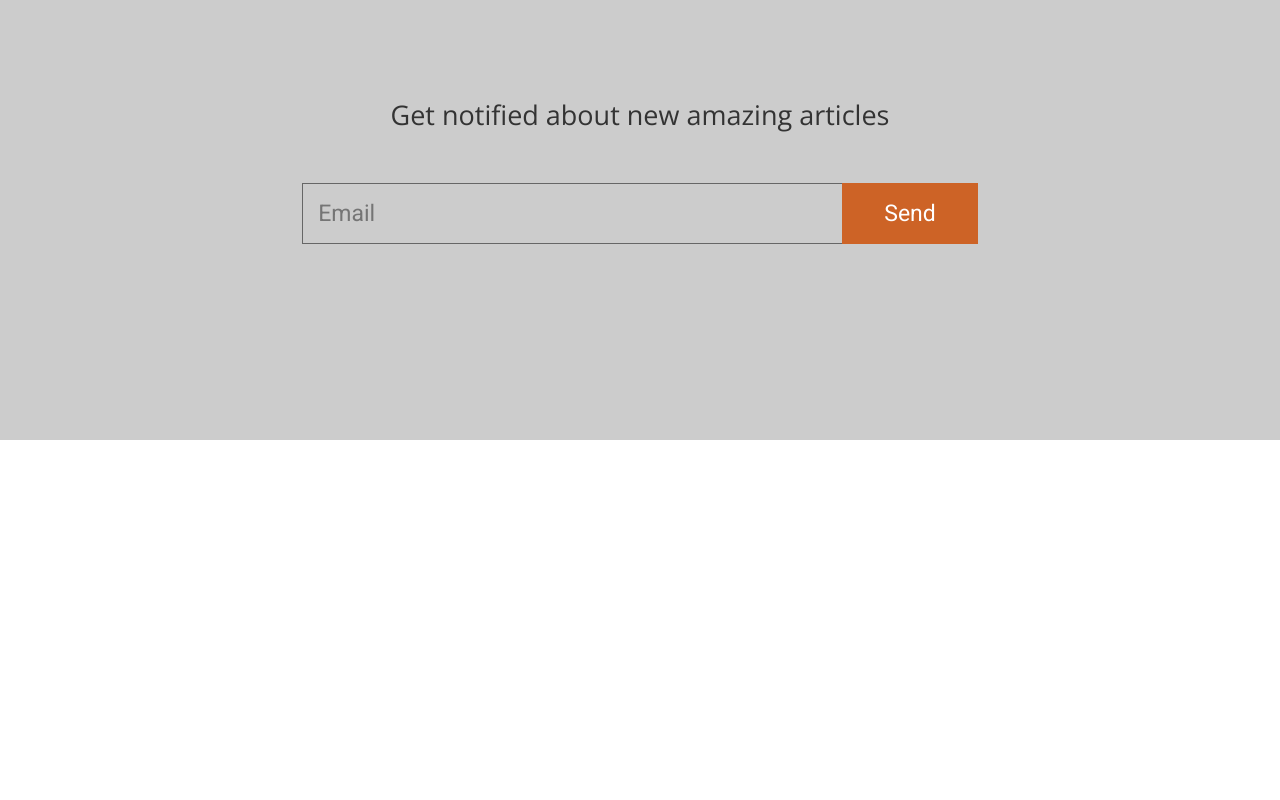
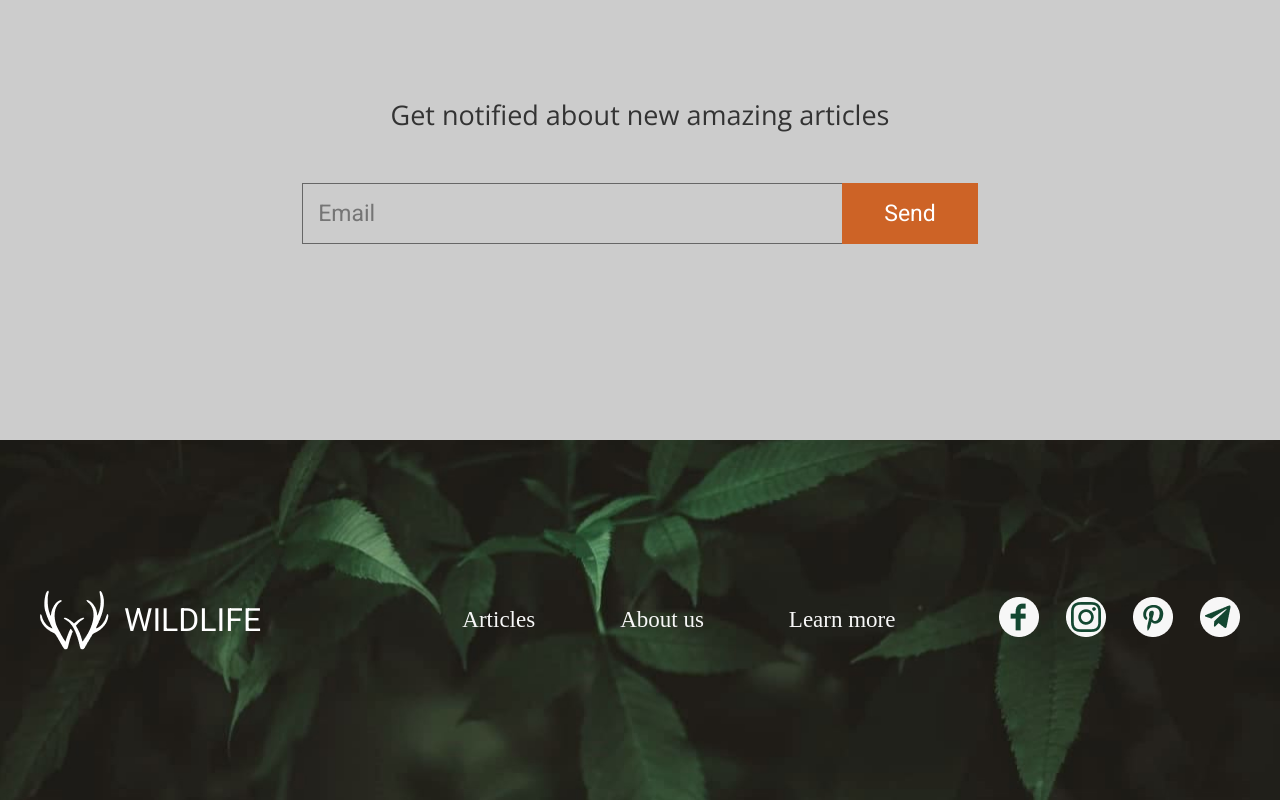
Before and after one commit to paulwooolf/wildlife, a plain HTML site: page index.html in a window 1280 px wide. Shown: the part 1707-2507 px from the top of the page. Before the commit the page ends 2147 px from the top, so only its background shows below. Drawn offline with nearby package versions, Linux system fonts and the light colour scheme.

Commit message:
feature: create three block

```diff
--- a/index.html
+++ b/index.html
@@ -47,17 +47,17 @@
                 </div>
                 <div class="slider-block">
                     <div class="slider-card">
-                        <img src="assets/slider1.jpg" alt="slider">
+                        <img src="assets/slider/slider1.jpg" alt="slider">
                         <div class="card-header">Deer</div>
                         <div class="card-description">Naturalist investigation</div>
                     </div>
                     <div class="slider-card">
-                        <img src="assets/slider2.jpg" alt="slider">
+                        <img src="assets/slider/slider2.jpg" alt="slider">
                         <div class="card-header">Squirrel</div>
                         <div class="card-description">Kamikaze squirrel</div>
                     </div>
                     <div class="slider-card">
-                        <img src="assets/slider3.jpg" alt="slider">
+                        <img src="assets/slider/slider3.jpg" alt="slider">
                         <div class="card-header">Bird</div>
                         <div class="card-description">Birds Fight club</div>
                     </div>
@@ -74,5 +74,28 @@
             </section>
         </main>
     </div>
+    <footer class="bottom">
+        <section class="footer-nav">
+            <div class="footer-logo-block">
+                <img src="assets/logo.png" alt="logo">
+                <h2 class="logo-block-title">WILDLIFE</h2>
+            </div>
+            <nav>
+                <ul>
+                    <li><a href="#">Articles</a></li>
+                    <li><a href="#">About us</a></li>
+                    <li><a href="#">Learn more</a></li>
+                </ul>
+            </nav>
+            <section class="networks">
+                <ul>
+                    <li><img alt="facebook" src="assets/networks/facebook.png"></li>
+                    <li><img alt="instagram" src="assets/networks/instagram.png"> </li>
+                    <li><img alt="pinterest" src="assets/networks/pinterest.png"> </li>
+                    <li><img alt="telegram" src="assets/networks/telegram.png"> </li>
+                </ul>
+            </section>
+        </section>
+    </footer>
 </body>
 </html>
--- a/style.css
+++ b/style.css
@@ -7,6 +7,10 @@
 html, body {
     margin: 0;
     padding: 0;
+}
+
+ul, li {
+    list-style: none;
 }
 
 .first-block {
@@ -36,7 +40,7 @@ header {
     max-width: 1200px;
 }
 
-.logo-block {
+.logo-block, .footer-logo-block {
     display: flex;
     align-items: center;
     font-family: 'Roboto', sans-serif;
@@ -55,7 +59,7 @@ header {
     font-family: 'Open Sans', sans-serif;
 }
 
-.head-nav ul {
+.head-nav ul, .footer-nav ul {
     display: flex;
     list-style: none;
     font-size: 23px;
@@ -97,12 +101,12 @@ button:hover {
     background-color: #CD6326;
 }
 
-.head-nav ul li a {
+ul li a {
     color: white;
     text-decoration: none;
 }
 
-.head-nav ul li a:hover {
+ul li a:hover {
     color: #ccc;
 }
 
@@ -188,6 +192,7 @@ main aside h1 {
     max-width: 1100px;
     width: 100%;
     margin: 0 auto;
+    flex-wrap: wrap;
     display: flex;
     justify-content: space-around;
 }
@@ -230,7 +235,6 @@ main aside h1 {
 .email-input input {
     max-width: 540px;
     width: 100%;
-    /*height: 60px;*/
     background: #cccccc;
     border: solid 1px #666666;
     border-right: none;
@@ -238,3 +242,50 @@ main aside h1 {
     font-family: 'Roboto', sans-serif;
     padding: 15px;
 }
+
+footer {
+    height: 360px;
+    background: url('assets/footer.jpg') no-repeat center;
+    background-size: cover;
+    display: flex;
+    align-items: center;
+}
+
+.footer-nav {
+    margin: 0 auto;
+    max-width: 1200px;
+    width: 100%;
+    display: flex;
+    justify-content: space-between;
+}
+
+.footer-logo-block {
+    flex: 1 1 25%;
+}
+
+.footer-nav nav {
+    flex: 1 1 50%;
+    display: flex;
+    align-items: center;
+}
+
+.footer-nav .networks {
+    flex: 1 1 25%;
+}
+
+.footer-nav .networks ul {
+    display: flex;
+    justify-content: flex-end;
+}
+
+.footer-nav .networks ul li {
+    margin-left: 27px;
+}
+
+.footer-nav nav ul li {
+    margin-left: 85px;
+}
+
+.footer-nav nav ul li a {
+    color: #F7F7F7;
+}
```
Also changed, not shown: assets/footer.jpg (added), assets/networks/facebook.png (added), assets/networks/instagram.png (added), assets/networks/pinterest.png (added), assets/networks/telegram.png (added), assets/slider/slider1.jpg (renamed from assets/slider1.jpg), assets/slider/slider2.jpg (renamed from assets/slider2.jpg), assets/slider/slider3.jpg (renamed from assets/slider3.jpg).
